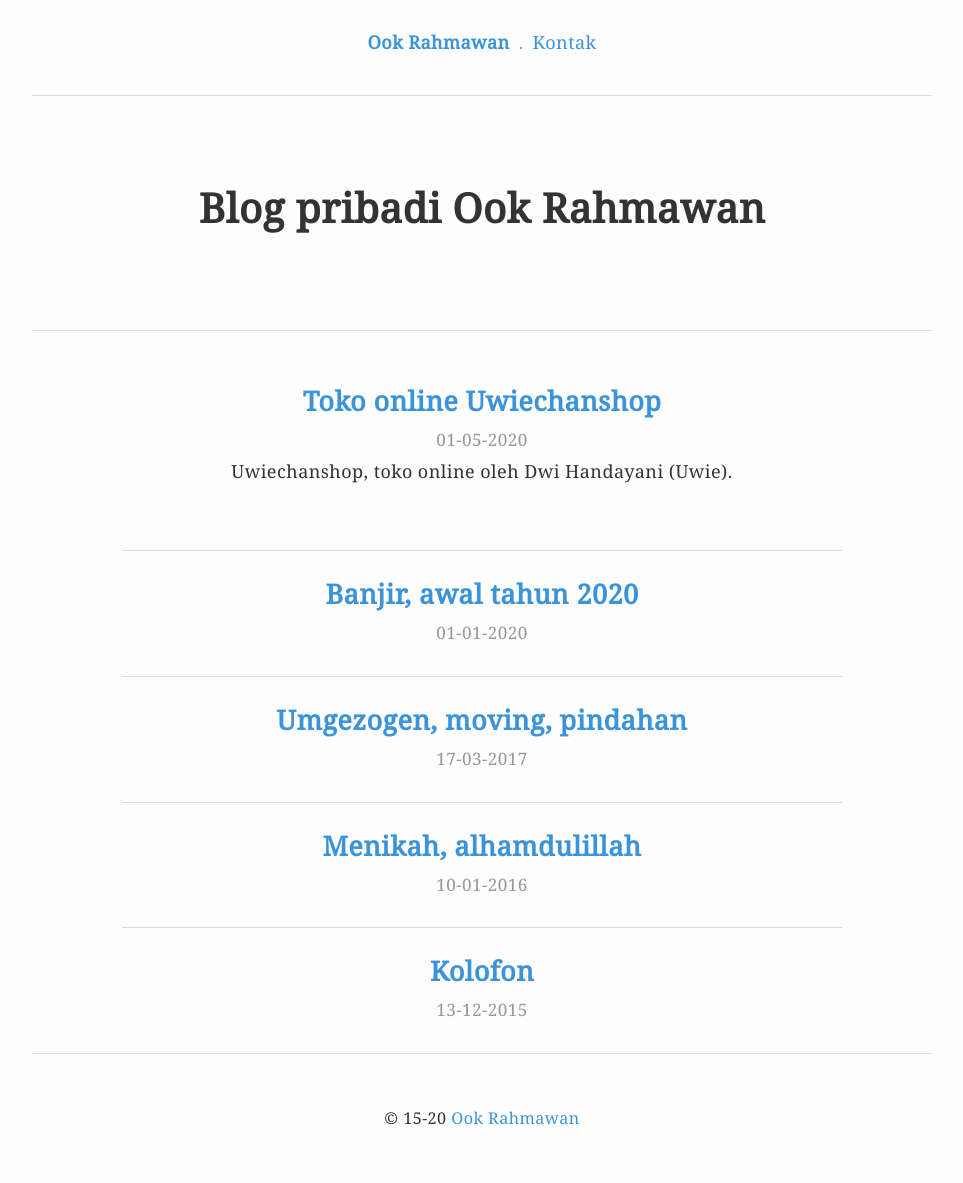
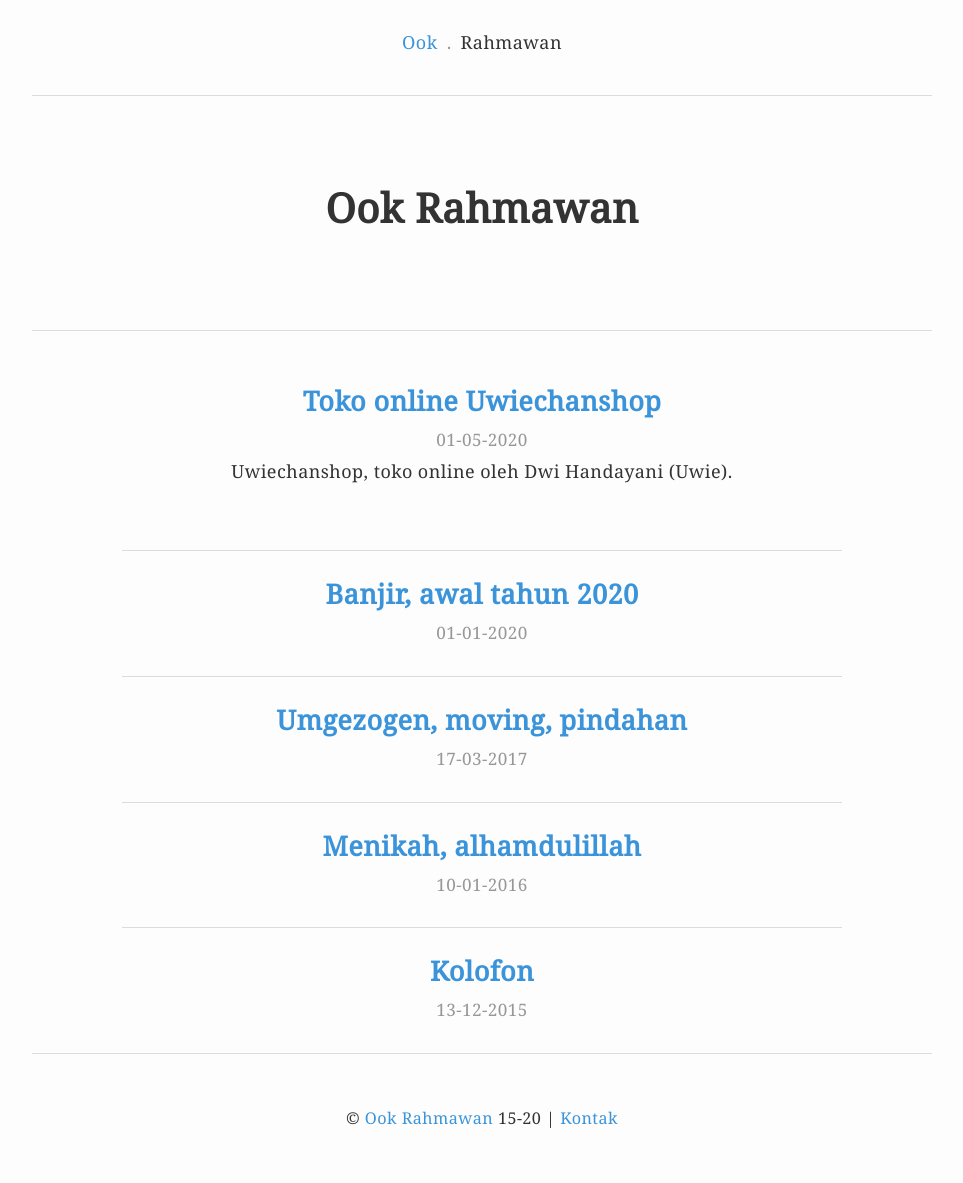
Before and after one commit to krhmwn/krhmwn.github.io, a Jekyll site: the page built from index.html, in a window 1280 px wide. Shown: the whole page, without its empty margins (158-1121 px from the left). Built offline with Jekyll 4.4.1, drawn with Linux system fonts in a browser that asks for light colours; some of the changed lines change nothing that is shown.

Commit message:
Update v.5.5.159

```diff
--- a/index.html
+++ b/index.html
@@ -3,8 +3,8 @@
 title: null
 ---
 
-<nav><ul><li><a href="/"><b>{{ site.name }}</b></a></li><li><a href="mailto:ookrahmawan@mail.ru">Kontak</a></li></ul></nav>
-<header><h1>{{ site.description }}</h1></header>
+<nav><ul><li><a href="/">Ook</a></li><li>Rahmawan</li></ul></nav>
+<header><h1>{{ site.name}}</h1></header>
 {% for post in site.posts limit:1 %}<article>
 <h2><a href="{{ post.url }}">{{ post.title }}</a></h2>
 <time datetime="{{ post.date | date: '%Y-%m-%d' }}">{{ post.date | date: "%d-%m-%Y" }}</time>
@@ -13,4 +13,4 @@
 <h2><a href="{{ post.url }}">{{ post.title }}</a></h2>
 <time datetime="{{ post.date | date: '%Y-%m-%d' }}">{{ post.date | date: "%d-%m-%Y" }}</time>
 </article>{% endfor %}
-<footer>&copy; 15-{{ site.time | date: "%y" }} <a href="/">{{ site.name }}</a></footer>
+<footer>&copy; <a href="/">{{ site.name }}</a> 15-{{ site.time | date: "%y" }} | <a href="mailto:ookrahmawan@mail.ru">Kontak</a></footer>
```
